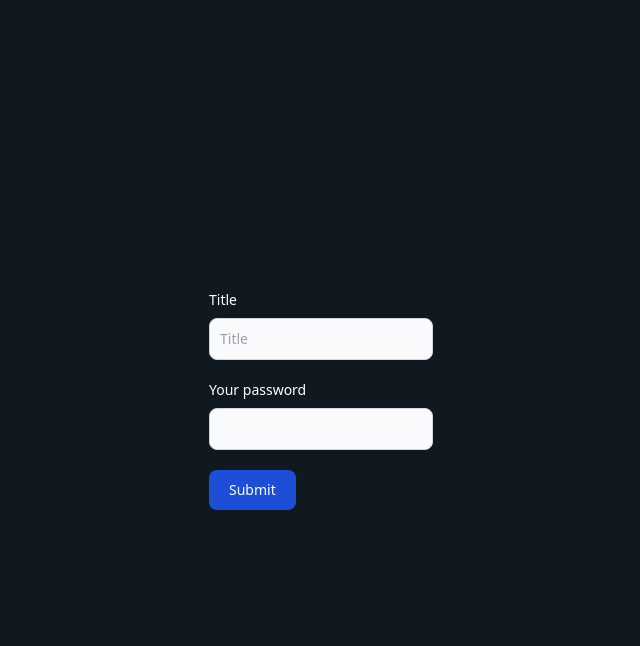
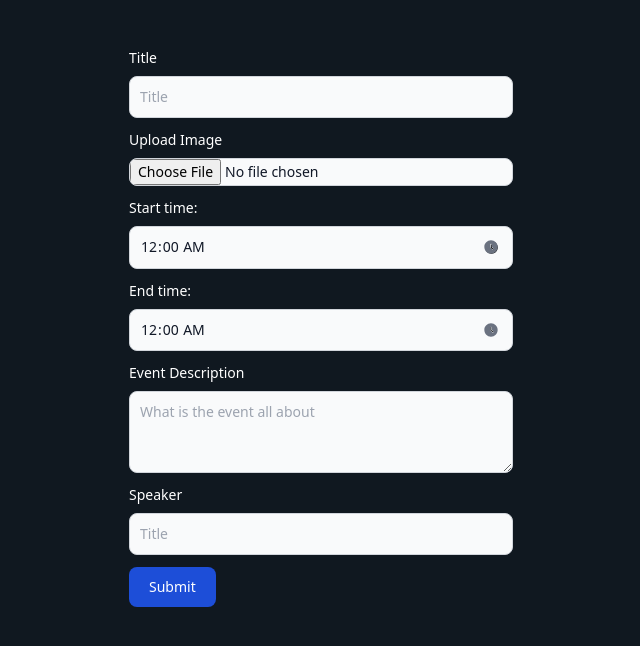
Before and after one commit to Ericode254/EdumeetClient, a React (Vite) app: page /eventform in a window 1280 px wide. Shown: the top 646 px of the page, without its empty margins (319-959 px from the left). Built offline with nearby package versions, Linux system fonts and the light colour scheme.

Commit message:
finished working on the ui for events form

```diff
--- a/src/pages/EventForm.tsx
+++ b/src/pages/EventForm.tsx
@@ -1,15 +1,47 @@
 const EventForm = () => {
     return (
         <>
-            <div className="h-screen w-screen flex justify-center items-center">
-                <form className="max-w-sm mx-auto">
-                    <div className="mb-5">
+            <div className="h-screen flex-1 flex-col justify-center px-4 py-12 lg:px-8">
+                <form className="max-w-sm mx-auto ">
+                    <div className="mb-3">
                         <label htmlFor="title" className="block mb-2 text-sm font-medium text-white">Title</label>
                         <input type="text" id="title" className="bg-gray-50 border border-gray-300 text-gray-900 text-sm rounded-lg focus:ring-blue-500 focus:border-blue-500 block w-full p-2.5 dark:bg-gray-700 dark:border-gray-600 dark:placeholder-gray-400 dark:text-white dark:focus:ring-blue-500 dark:focus:border-blue-500" placeholder="Title" required />
                     </div>
-                    <div className="mb-5">
-                        <label htmlFor="password" className="block mb-2 text-sm font-medium text-white">Your password</label>
-                        <input type="password" id="password" className="bg-gray-50 border border-gray-300 text-gray-900 text-sm rounded-lg focus:ring-blue-500 focus:border-blue-500 block w-full p-2.5 dark:bg-gray-700 dark:border-gray-600 dark:placeholder-gray-400 dark:text-white dark:focus:ring-blue-500 dark:focus:border-blue-500" required />
+                    <div className="mb-3">
+
+                        <label className="block mb-2 text-sm font-medium text-white dark:text-white" htmlFor="file_input">Upload Image</label>
+                        <input className="block w-full text-sm text-gray-900 border border-gray-300 rounded-lg cursor-pointer bg-gray-50 dark:text-gray-400 focus:outline-none dark:bg-gray-700 dark:border-gray-600 dark:placeholder-gray-400" id="file_input" type="file" />
+
+                    </div>
+                    <div className="mb-3">
+                        <label htmlFor="start-time" className="block mb-2 text-sm font-medium text-white dark:text-white">Start time:</label>
+                        <div className="relative">
+                            <div className="absolute inset-y-0 end-0 top-0 flex items-center pe-3.5 pointer-events-none">
+                                <svg className="w-4 h-4 text-gray-500 dark:text-gray-400" aria-hidden="true" xmlns="http://www.w3.org/2000/svg" fill="currentColor" viewBox="0 0 24 24">
+                                    <path fill-rule="evenodd" d="M2 12C2 6.477 6.477 2 12 2s10 4.477 10 10-4.477 10-10 10S2 17.523 2 12Zm11-4a1 1 0 1 0-2 0v4a1 1 0 0 0 .293.707l3 3a1 1 0 0 0 1.414-1.414L13 11.586V8Z" clip-rule="evenodd" />
+                                </svg>
+                            </div>
+                            <input type="time" id="start-time" className="bg-gray-50 border leading-none border-gray-300 text-gray-900 text-sm rounded-lg focus:ring-blue-500 focus:border-blue-500 block w-full p-2.5 dark:bg-gray-700 dark:border-gray-600 dark:placeholder-gray-400 dark:text-white dark:focus:ring-blue-500 dark:focus:border-blue-500" min="09:00" max="18:00" value="00:00" required />
+                        </div>
+                    </div>
+                    <div className="mb-3">
+                        <label htmlFor="end-time" className="block mb-2 text-sm font-medium text-white dark:text-white">End time:</label>
+                        <div className="relative">
+                            <div className="absolute inset-y-0 end-0 top-0 flex items-center pe-3.5 pointer-events-none">
+                                <svg className="w-4 h-4 text-gray-500 dark:text-gray-400" aria-hidden="true" xmlns="http://www.w3.org/2000/svg" fill="currentColor" viewBox="0 0 24 24">
+                                    <path fill-rule="evenodd" d="M2 12C2 6.477 6.477 2 12 2s10 4.477 10 10-4.477 10-10 10S2 17.523 2 12Zm11-4a1 1 0 1 0-2 0v4a1 1 0 0 0 .293.707l3 3a1 1 0 0 0 1.414-1.414L13 11.586V8Z" clip-rule="evenodd" />
+                                </svg>
+                            </div>
+                            <input type="time" id="end-time" className="bg-gray-50 border leading-none border-gray-300 text-gray-900 text-sm rounded-lg focus:ring-blue-500 focus:border-blue-500 block w-full p-2.5 dark:bg-gray-700 dark:border-gray-600 dark:placeholder-gray-400 dark:text-white dark:focus:ring-blue-500 dark:focus:border-blue-500" min="09:00" max="18:00" value="00:00" required />
+                        </div>
+                    </div>
+                    <div className="mb-3">
+                        <label htmlFor="message" className="block mb-2 text-sm font-medium text-white dark:text-white">Event Description</label>
+                        <textarea id="message" rows={3} className="block p-2.5 w-full text-sm text-gray-900 bg-gray-50 rounded-lg border border-gray-300 focus:ring-blue-500 focus:border-blue-500 dark:bg-gray-700 dark:border-gray-600 dark:placeholder-gray-400 dark:text-white dark:focus:ring-blue-500 dark:focus:border-blue-500" placeholder="What is the event all about"></textarea>
+                    </div>
+                    <div className="mb-3">
+                        <label htmlFor="speaker" className="block mb-2 text-sm font-medium text-white">Speaker</label>
+                        <input type="text" id="speaker" className="bg-gray-50 border border-gray-300 text-gray-900 text-sm rounded-lg focus:ring-blue-500 focus:border-blue-500 block w-full p-2.5 dark:bg-gray-700 dark:border-gray-600 dark:placeholder-gray-400 dark:text-white dark:focus:ring-blue-500 dark:focus:border-blue-500" placeholder="Title" required />
                     </div>
                     <button type="submit" className="text-white bg-blue-700 hover:bg-blue-800 focus:ring-4 focus:outline-none focus:ring-blue-300 font-medium rounded-lg text-sm w-full sm:w-auto px-5 py-2.5 text-center dark:bg-blue-600 dark:hover:bg-blue-700 dark:focus:ring-blue-800">Submit</button>
                 </form>
```
